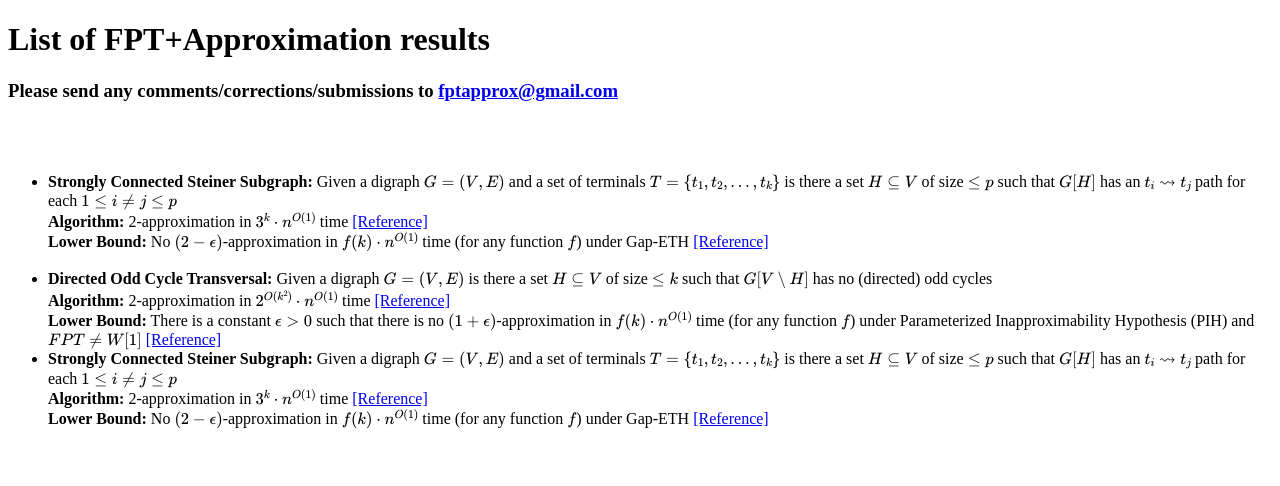
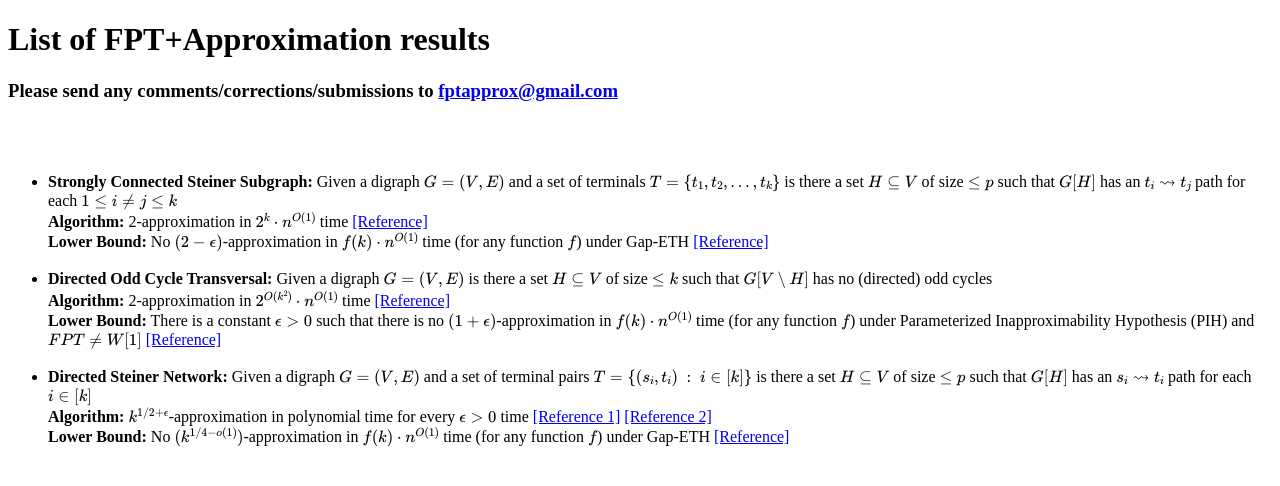
Before and after one commit to rajeshchitnis/rajeshchitnis.github.io, a Jekyll site: the page fpt-approx.html, which Jekyll copies as it is, in a window 1280 px wide. Shown: the top 486 px of the page. Built offline with Jekyll 4.4.1, drawn with Linux system fonts in a browser that asks for light colours; formulas are drawn with MathJax 3.

Commit message:
Update fpt-approx.html
a

```diff
--- a/fpt-approx.html
+++ b/fpt-approx.html
@@ -26,8 +26,8 @@
 <ul>
 
 <li>
-<b>Strongly Connected Steiner Subgraph:</b> Given a digraph \(G=(V,E)\) and a set of terminals \(T=\{t_1, t_2, \ldots, t_k\}\) is there a set \(H\subseteq V\) of size \(\leq p\) such that \(G[H]\) has an \(t_i \leadsto t_j\) path for each \(1\leq i\neq j\leq p\)<br>
-<b>Algorithm:</b>  2-approximation in \(3^{k}\cdot n^{O(1)}\) time <a href="https://link.springer.com/chapter/10.1007%2F978-3-319-03898-8_11">  [Reference]</a> <br>
+<b>Strongly Connected Steiner Subgraph:</b> Given a digraph \(G=(V,E)\) and a set of terminals \(T=\{t_1, t_2, \ldots, t_k\}\) is there a set \(H\subseteq V\) of size \(\leq p\) such that \(G[H]\) has an \(t_i \leadsto t_j\) path for each \(1\leq i\neq j\leq k\)<br>
+<b>Algorithm:</b>  2-approximation in \(2^{k}\cdot n^{O(1)}\) time <a href="https://link.springer.com/article/10.1007/s00453-012-9630-x">  [Reference]</a> <br>
 <b>Lower Bound:</b> No \((2-\epsilon)\)-approximation in \(f(k)\cdot n^{O(1)}\) time (for any function \(f\)) under Gap-ETH <a href="https://arxiv.org/abs/1707.06499">  [Reference]</a> <br>
 </li>
 
@@ -39,12 +39,16 @@
 <b>Lower Bound:</b> There is a constant \(\epsilon>0\) such that there is no \((1+\epsilon)\)-approximation in \(f(k)\cdot n^{O(1)}\) time (for any function \(f\)) under Parameterized Inapproximability Hypothesis (PIH) and \(FPT\neq W[1]\) <a href="https://arxiv.org/abs/1704.04249">  [Reference]</a> <br>
 </li>
 
+<br>
 
 <li>
-<b>Strongly Connected Steiner Subgraph:</b> Given a digraph \(G=(V,E)\) and a set of terminals \(T=\{t_1, t_2, \ldots, t_k\}\) is there a set \(H\subseteq V\) of size \(\leq p\) such that \(G[H]\) has an \(t_i \leadsto t_j\) path for each \(1\leq i\neq j\leq p\)<br>
-<b>Algorithm:</b>  2-approximation in \(3^{k}\cdot n^{O(1)}\) time <a href="https://link.springer.com/chapter/10.1007%2F978-3-319-03898-8_11">  [Reference]</a> <br>
-<b>Lower Bound:</b> No \((2-\epsilon)\)-approximation in \(f(k)\cdot n^{O(1)}\) time (for any function \(f\)) under Gap-ETH <a href="https://arxiv.org/abs/1707.06499">  [Reference]</a> <br>
+<b>Directed Steiner Network:</b> Given a digraph \(G=(V,E)\) and a set of terminal pairs \(T=\{(s_i, t_i)\ :\ i\in [k]\}\) is there a set \(H\subseteq V\) of size \(\leq p\) such that \(G[H]\) has an \(s_i \leadsto t_i\) path for each \(i\in [k]\)<br>
+<b>Algorithm:</b> \(k^{1/2+\epsilon}\)-approximation in polynomial time for every \(\epsilon>0\) time <a href="https://dl.acm.org/citation.cfm?id=1921664">  [Reference 1]</a> <a href="https://www.sciencedirect.com/science/article/pii/S0022000011000584">  [Reference 2]</a> <br>
+<b>Lower Bound:</b> No \((k^{1/4-o(1)})\)-approximation in \(f(k)\cdot n^{O(1)}\) time (for any function \(f\)) under Gap-ETH <a href="https://arxiv.org/abs/1805.03867">  [Reference]</a> <br>
 </li>
+
+<br>
+
 
 
 </ul>
```
